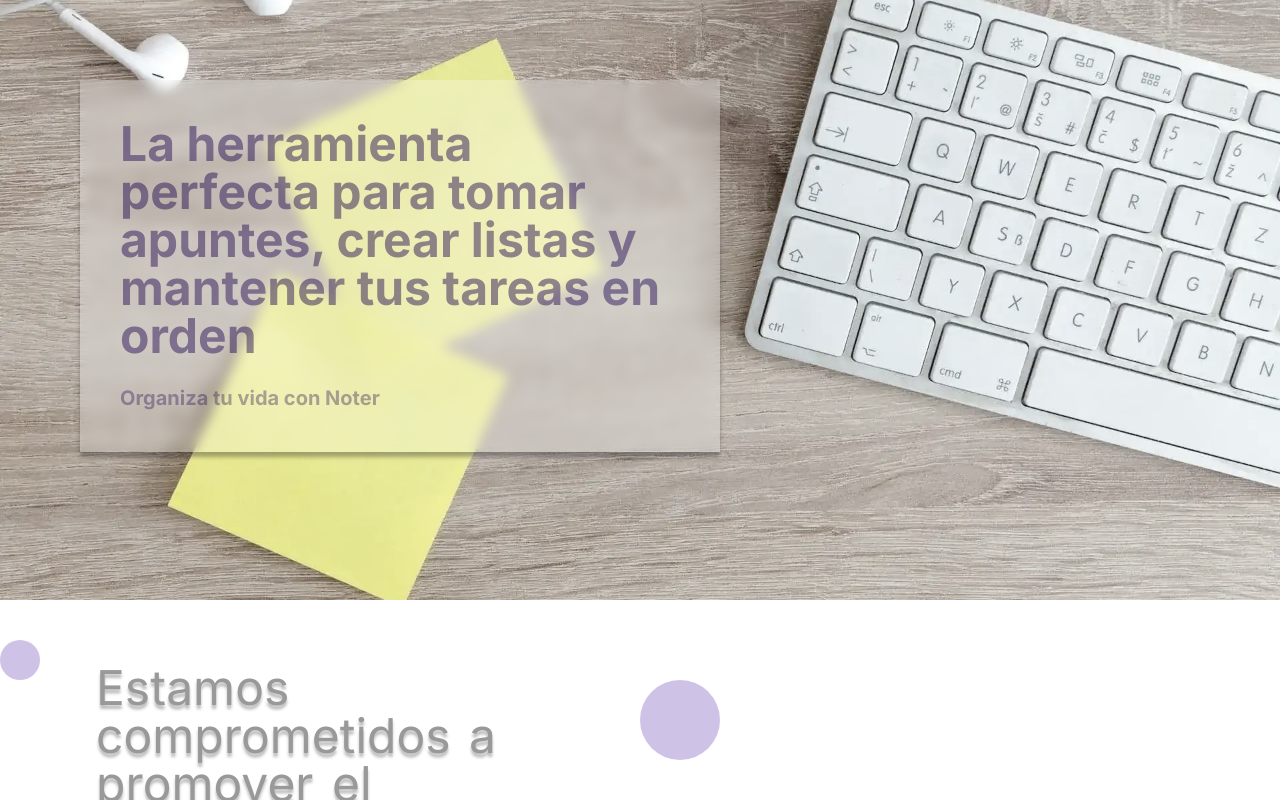
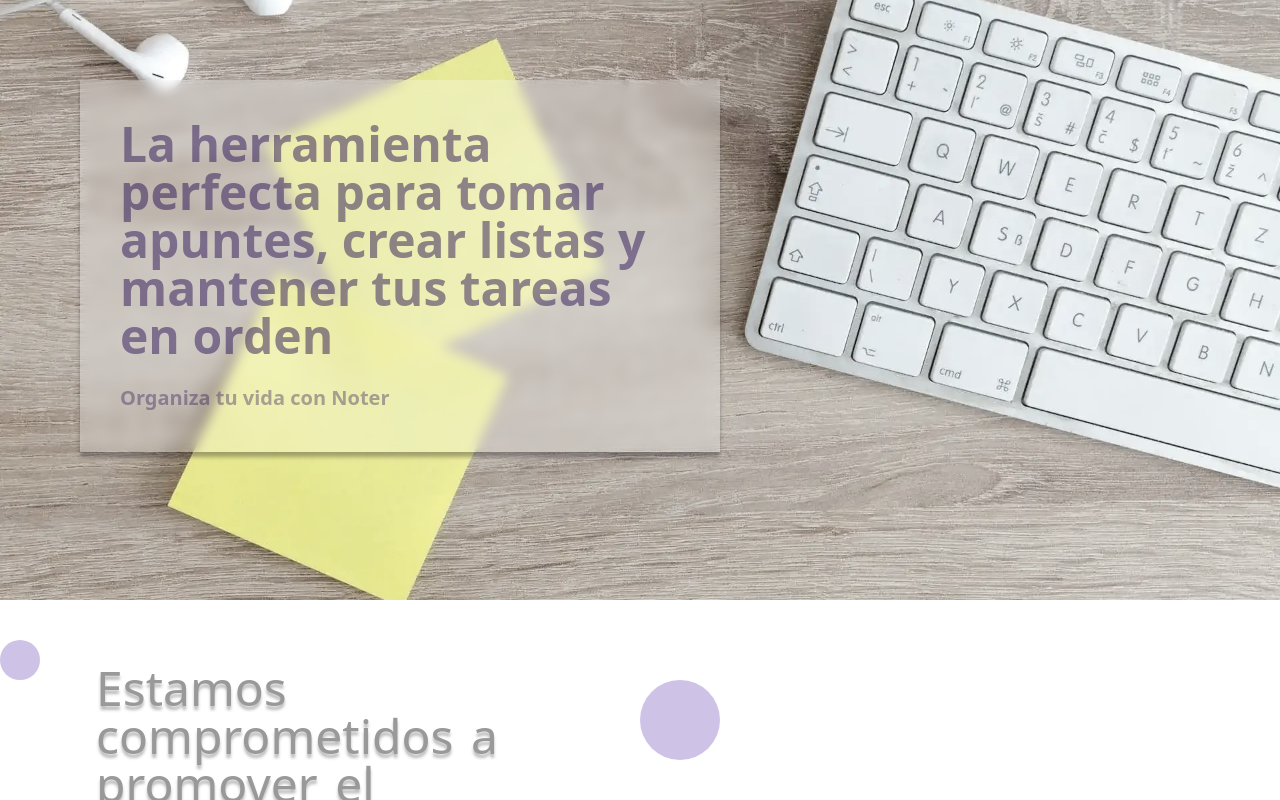
Before and after one commit to Sanchezguidorl/noter-landingpage, a Next.js app: page / in a window 1280 px wide. Shown: the top 800 px of the page. Built offline with nearby package versions, Linux system fonts and the light colour scheme.

Commit message:
Se elimina fuente sin usar

```diff
--- a/app/layout.tsx
+++ b/app/layout.tsx
@@ -1,8 +1,5 @@
 import type { Metadata } from "next";
-import { Inter } from "next/font/google";
 import "./globals.css";
-
-const inter = Inter({ subsets: ["latin"] });
 
 export const metadata: Metadata = {
   title: "Noter App",
@@ -19,7 +16,7 @@ export default function RootLayout({
     <html lang="es">
       <head>
       </head>
-      <body className={inter.className}>{children}</body>
+      <body >{children}</body>
     </html>
   );
 }
--- a/components/layouts/Header.tsx
+++ b/components/layouts/Header.tsx
@@ -1,5 +1,4 @@
 import Image from 'next/image'
-import React from 'react'
 import PresentationImg from "/public/bg-presentation.webp";
 function Header() {
   return (
@@ -14,13 +13,13 @@ function Header() {
       </h2>
     </div>
     <Image
-      priority
+      priority={true}
       quality={70}
       placeholder="blur"
       src={PresentationImg}
       className=" object-cover saturate-50"
       alt="Imagen de cuaderno de notas"
-      sizes="(max-width: 600px) 600px,(min-width: 600px) 900px,(min-width: 900px) 1920px"
+      sizes="(max-width: 600px) 600px,(min-width: 600px) 900px,(min-width: 900px) 1500px,(min-width: 1500px) 1920px "
     />
   </div>
   )
```
